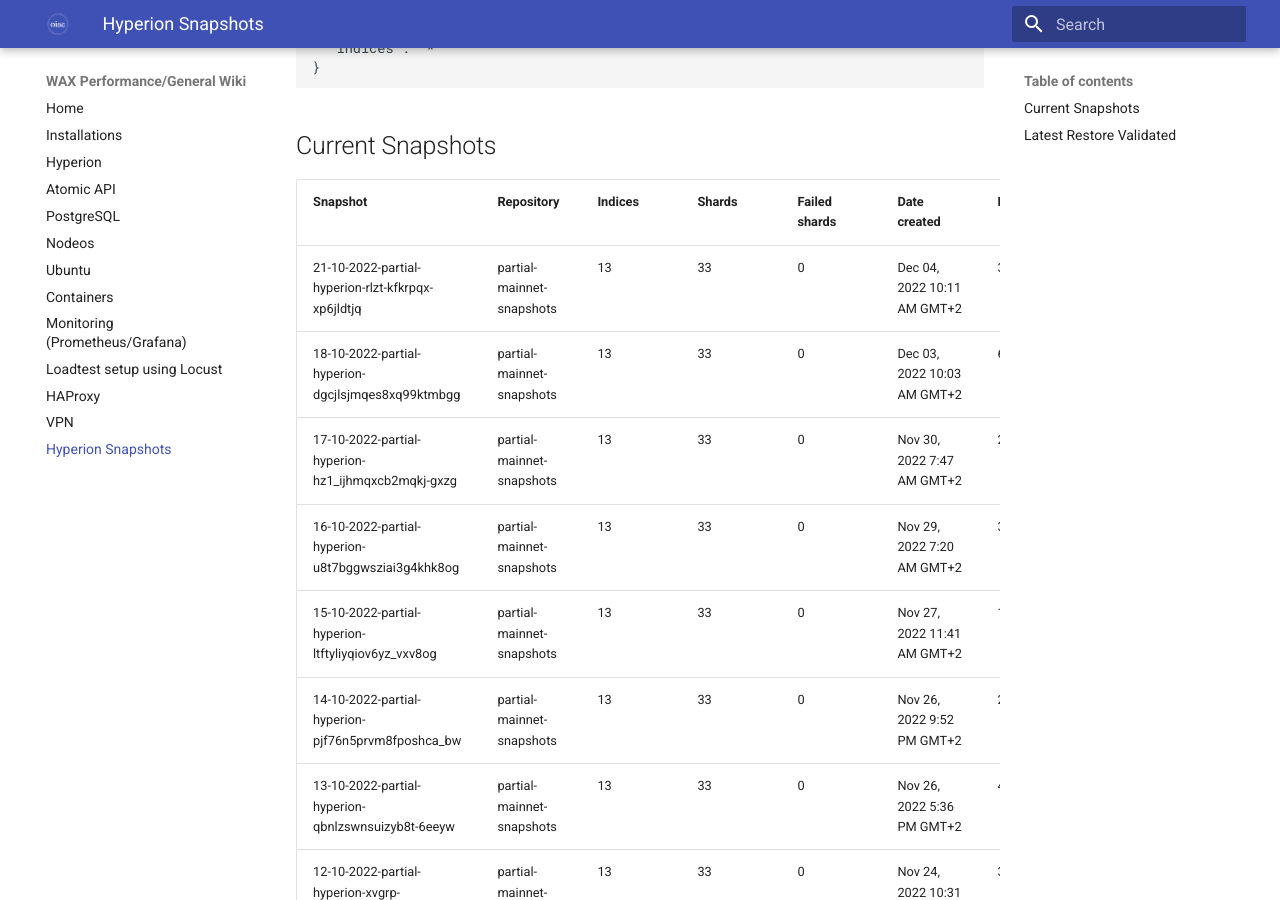
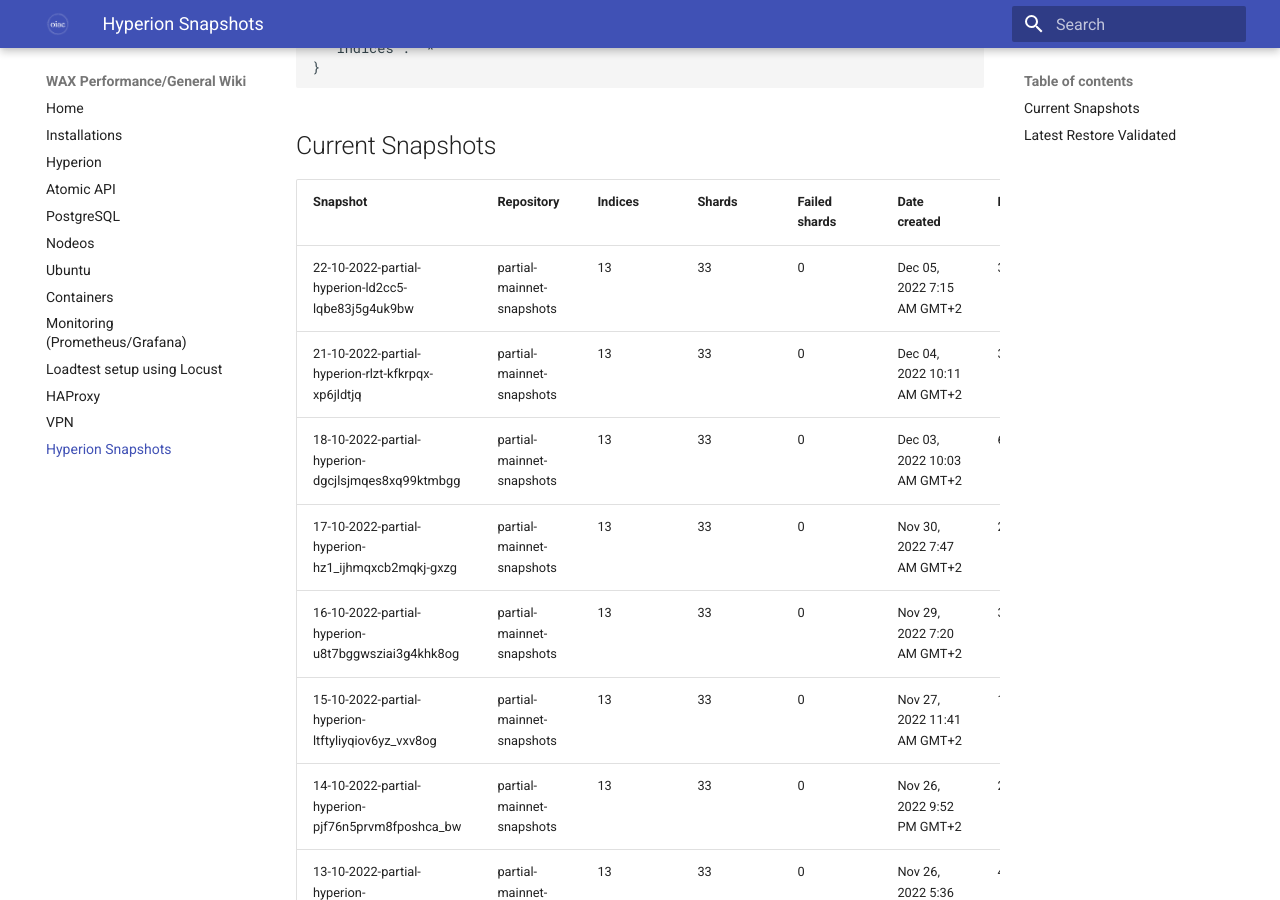
Before and after one commit to oneinacillian/wiki, an MkDocs documentation site: the page built from docs/snapshots.md, in a window 1280 px wide and 900 px high, scrolled down 2022 px. Built offline with MkDocs 1.6.1 and Material for MkDocs 9.7.7, drawn with Linux system fonts in a browser that asks for light colours.

Commit message:
Added snapshot for 22/10/2022

```diff
--- a/docs/snapshots.md
+++ b/docs/snapshots.md
@@ -60,6 +60,7 @@
 
 | Snapshot                                           | Repository                | Indices | Shards | Failed shards | Date created                | Duration |
 |----------------------------------------------------|---------------------------|---------|--------|---------------|-----------------------------|----------|
+| 22-10-2022-partial-hyperion-ld2cc5-lqbe83j5g4uk9bw | partial-mainnet-snapshots | 13      | 33     | 0             | Dec 05, 2022 7:15 AM GMT+2  | 30s      |
 | 21-10-2022-partial-hyperion-rlzt-kfkrpqx-xp6jldtjq | partial-mainnet-snapshots | 13      | 33     | 0             | Dec 04, 2022 10:11 AM GMT+2 | 38s      |
 | 18-10-2022-partial-hyperion-dgcjlsjmqes8xq99ktmbgg | partial-mainnet-snapshots | 13      | 33     | 0             | Dec 03, 2022 10:03 AM GMT+2 | 61s      |
 | 17-10-2022-partial-hyperion-hz1_ijhmqxcb2mqkj-gxzg | partial-mainnet-snapshots | 13      | 33     | 0             | Nov 30, 2022 7:47 AM GMT+2  | 24s      |
```
